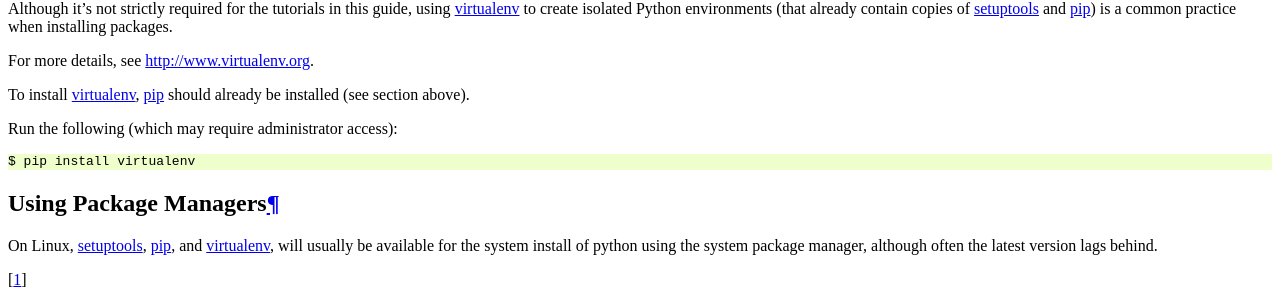
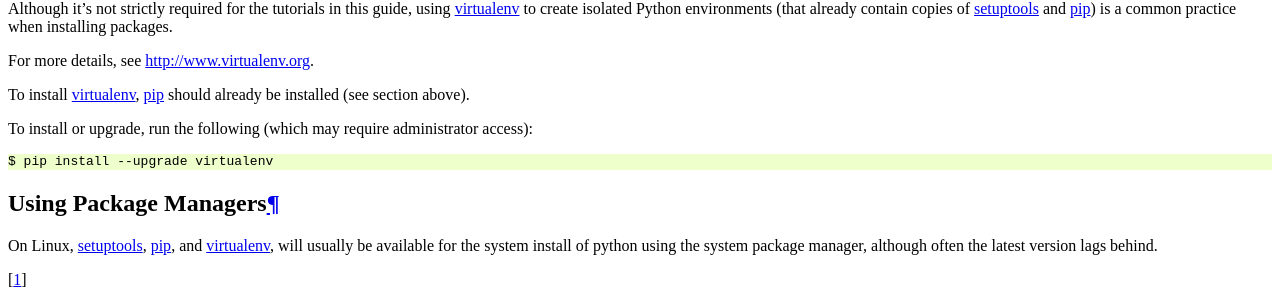
Before and after one commit to pypa/packaging.python.org, a Sphinx documentation site: the page built from source/setup.txt, in a window 1280 px wide. Shown: the part 1062-1367 px from the top of the page. Built offline with Sphinx 7.4.7, drawn with Linux system fonts in a browser that asks for light colours.

Commit message:
add comment about upgrading virtualenv

```diff
--- a/source/setup.txt
+++ b/source/setup.txt
@@ -78,9 +78,9 @@ For more details, see http://www.virtualenv.org.
 
 To install :ref:`virtualenv`, :ref:`pip` should already be installed (see section above).
 
-Run the following (which may require administrator access)::
+To install or upgrade, run the following (which may require administrator access)::
 
- $ pip install virtualenv
+ $ pip install --upgrade virtualenv
 
 
 Using Package Managers
```
